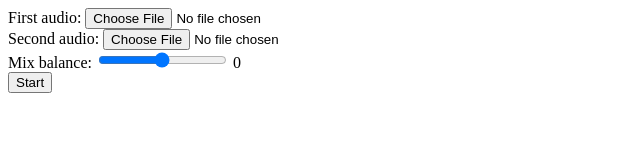
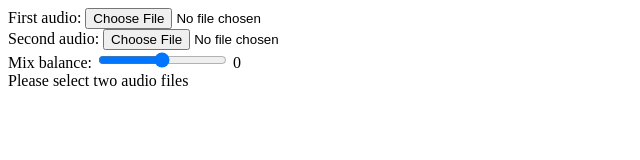
Before and after one commit to AxGord/audio-join, a plain HTML site: page index.htm in a window 1280 px wide. Shown: the whole page, without its empty margins (0-640 px from the left). Drawn offline with Linux system fonts and the light colour scheme.

Commit message:
Hide start button and show tooltip when need

```diff
--- a/index.htm
+++ b/index.htm
@@ -16,6 +16,7 @@
 			<span id="mixValue">0</span>
 		</div>
 		<button id="start">Start</button>
+		<div id="tooltip">Please select two audio files</div>
 		<div id="result"></div>
 	</body>
 
--- a/index.js
+++ b/index.js
@@ -20,18 +20,26 @@ var firstFile = null;
 var secondFile = null;
 
 window.onload = () => {
+	const btn = document.getElementById("start");
+	const tooltip = document.getElementById("tooltip");
+	function updateBtn() {
+		btn.hidden = !firstFile || !secondFile;
+		tooltip.hidden = !btn.hidden;
+	}
+	updateBtn();
 	document.getElementById('firstFile').addEventListener('change', function() {
         const file = this.files[0];
 		firstFile = file && blob.createObjectURL(file);
+		updateBtn();
 	});
 	document.getElementById('secondFile').addEventListener('change', function() {
         const file = this.files[0];
 		secondFile = file && blob.createObjectURL(file);
+		updateBtn();
 	});
 	const mix = document.getElementById("mix");
 	const mixValue = document.getElementById("mixValue");
 	mix.onchange = () => mixValue.innerHTML = mix.value;
-	const btn = document.getElementById("start");
 	const result = document.getElementById("result");
 	btn.onclick = () => {
 		if (inProgress) return;
```
